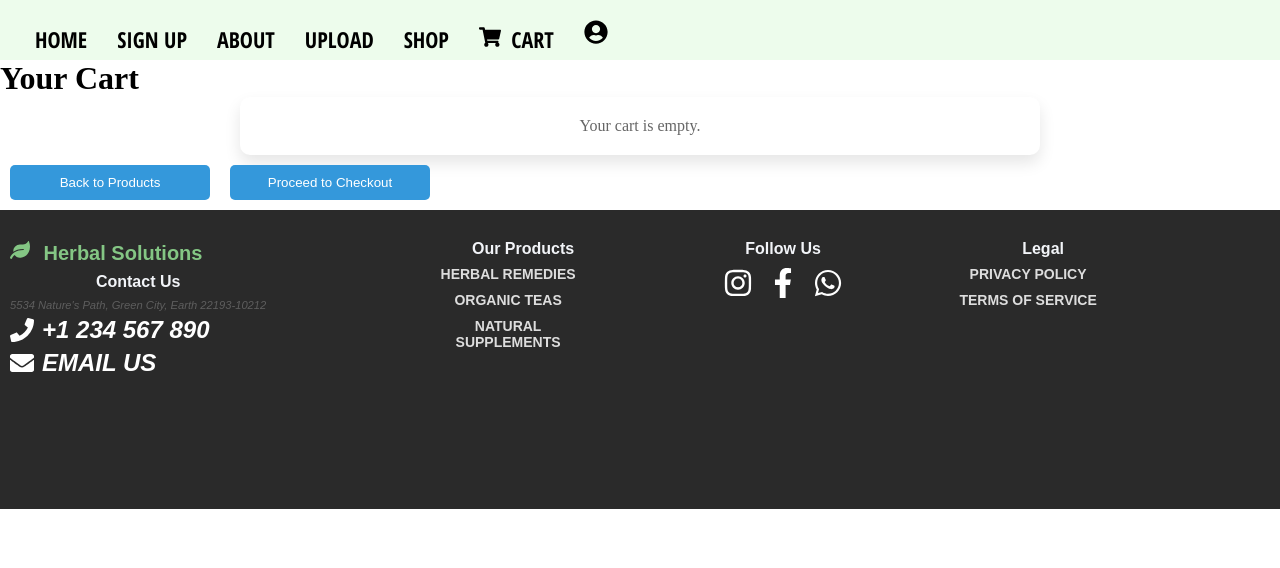
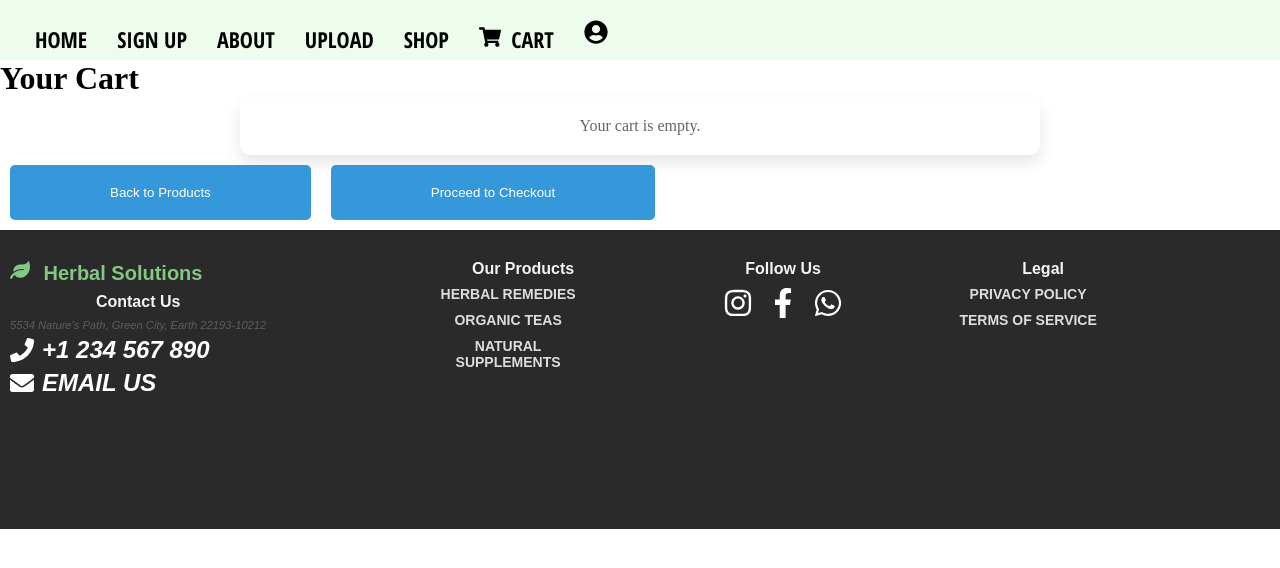
Before and after one commit to assampanchagavyasansthan/ecom, a React (Vite) app: page /cart in a window 1280 px wide. Shown: the top 568 px of the page. Built offline with nearby package versions, Linux system fonts and the light colour scheme.

Commit message:
Update card.css

```diff
--- a/src/components/card.css
+++ b/src/components/card.css
@@ -59,13 +59,11 @@ button {
   background-color: #3498db;
   color: white;
   border: none;
-  padding: 10px 20px; /* Maintain original size */
+  padding: 20px 100px; /* Maintain original size */
   margin: 10px;
   border-radius: 5px;
   cursor: pointer;
   transition: background-color 0.3s ease;
-  width: 200px; /* Set a fixed width for buttons */
-  text-align: center; /* Center the text */
 }
 
 button:hover {
@@ -115,10 +113,6 @@ a {
     gap: 10px; /* Space between buttons */
     width: 100%; /* Ensure full width for alignment */
   }
-
-  .button-container button {
-    width: 200px; /* Same width for buttons in mobile view */
-  }
 }
 
 @media (max-width: 400px) {
@@ -137,8 +131,4 @@ a {
   .cart-item p {
     font-size: 10px; /* Even smaller font */
   }
-
-  .button-container button {
-    width: 150px; /* Adjust size for very small screens */
-  }
 }
```
